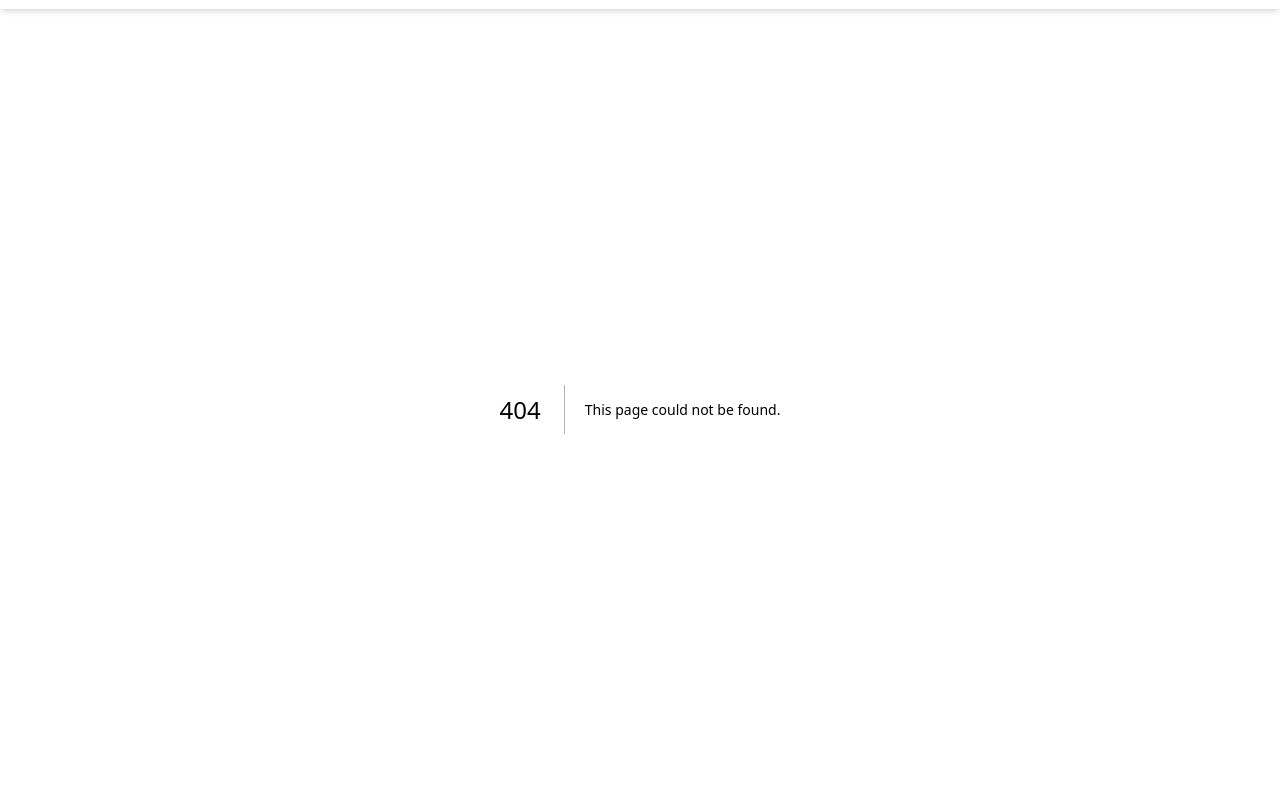
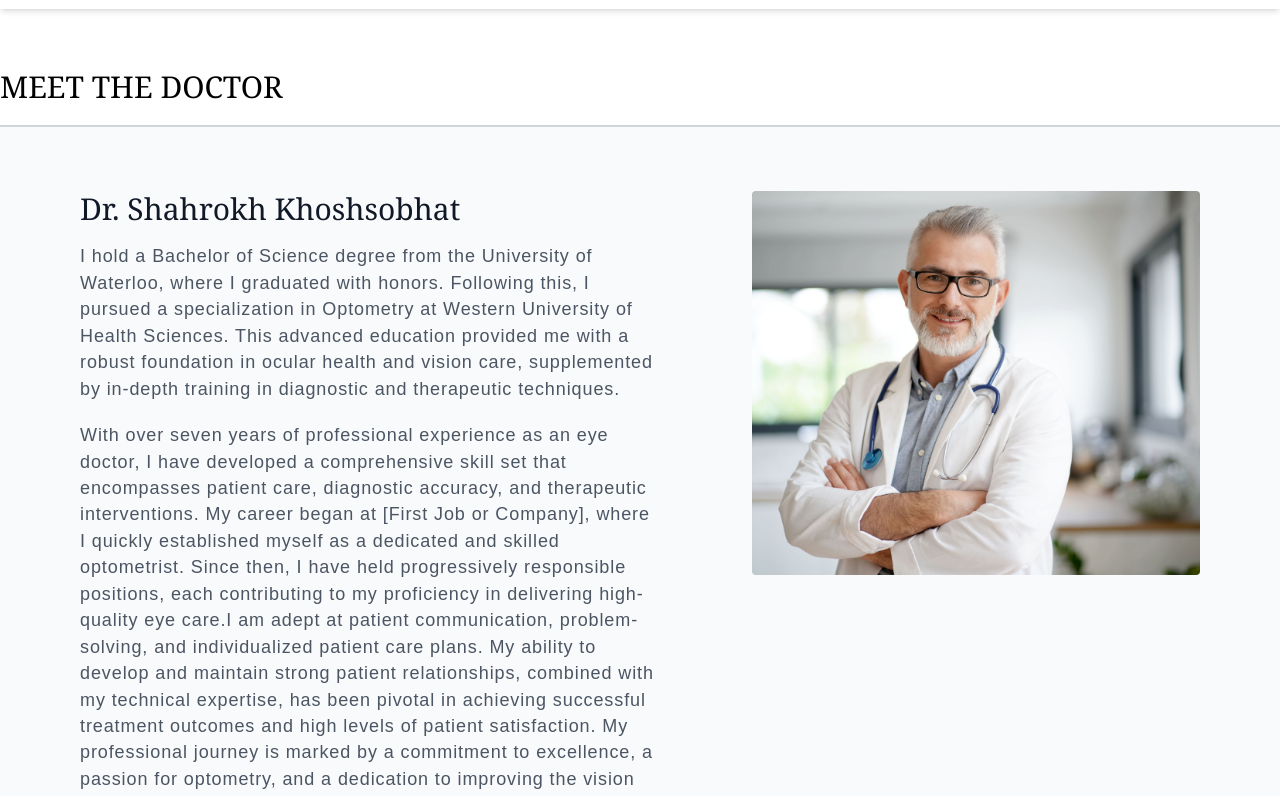
Before and after one commit to GaganjotHans/doctor-portfolio, a Next.js app: page /doctor in a window 1280 px wide. Before the commit this address had no page. Shown: the part 160-956 px from the top of the page. Built offline with nearby package versions, Linux system fonts and the light colour scheme.

Commit message:
doctor page added

```diff
--- a/components/Expectations.js
+++ b/components/Expectations.js
@@ -116,9 +116,6 @@ const Expectations = () => {
             </div>
           </div>
         </div>
-        {/* <button className="flex mx-auto mt-16 text-white bg-blue-900 border-0 py-2 px-8 focus:outline-none hover:bg-indigo-600 rounded text-lg">
-          Button
-        </button> */}
         <Link href={"/exam#book-appointment"}>
           <button className="flex mx-auto mt-16 items-center bg-blue-900 text-white border-2 border-blue-900 px-3 py-2 focus:outline-none rounded font-normal text-lg hover:bg-transparent hover:text-blue-900">
             Take The Next Step
--- a/pages/about.js
+++ b/pages/about.js
@@ -20,10 +20,11 @@ const About = () => {
                 src="/drImage.jpeg"
               />
             </div>
-
-            <button className="inline-flex items-center bg-blue-900 text-white border-2 border-blue-900 py-2 px-5 focus:outline-none  rounded my-6 font-thin text-lg hover:bg-transparent hover:text-blue-900">
-              MEET THE DOCTOR
-            </button>
+            <Link href={"/doctor"}>
+              <button className="inline-flex items-center bg-blue-900 text-white border-2 border-blue-900 py-2 px-5 focus:outline-none  rounded my-6 font-thin text-lg hover:bg-transparent hover:text-blue-900">
+                MEET THE DOCTOR
+              </button>
+            </Link>
           </div>
           <div className="sm:w-1/2 px-4">
             <div className="rounded-lg h-96 overflow-hidden">
--- a/pages/contact.js
+++ b/pages/contact.js
@@ -1,10 +1,10 @@
 import Link from "next/link";
 import React, { useState } from "react";
 import Footer from "../components/Footer";
+import Expectations from "../components/Expectations";
 import ReCAPTCHA from "react-google-recaptcha";
 import { ToastContainer, toast } from "react-toastify";
 import "react-toastify/dist/ReactToastify.css";
-import Expectations from "../components/Expectations";
 
 const Contact = () => {
   const formInitialDetails = {
--- /dev/null
+++ b/pages/doctor.js
@@ -0,0 +1,57 @@
+import React from "react";
+import Footer from "../components/Footer";
+import Expectations from "../components/Expectations";
+
+const Doctor = () => {
+  return (
+    <section className="text-gray-600 body-font">
+      <h1 className=" container mx-auto title-font font-medium text-3xl py-5 text-black font-serif mt-10 text-start border-b-2 border-y-gray-300">
+        MEET THE DOCTOR
+      </h1>
+      <div className="container mx-auto flex px-20 py-16 md:flex-row flex-col items-start bg-gray-50 mb-24">
+        <div className="lg:flex-grow md:w-3/5 lg:pr-24 md:pr-16 flex flex-col md:items-start md:text-left mb-8 md:mb-0 items-center text-center">
+          <h1 className="title-font sm:text-2xl  md:text-3xl mb-4 font-normal text-gray-900 font-serif">
+            Dr. Shahrokh Khoshsobhat
+          </h1>
+          <p className="mb-8 leading-relaxed font-style">
+            I hold a Bachelor of Science degree from the University of Waterloo,
+            where I graduated with honors. Following this, I pursued a
+            specialization in Optometry at Western University of Health
+            Sciences. This advanced education provided me with a robust
+            foundation in ocular health and vision care, supplemented by
+            in-depth training in diagnostic and therapeutic techniques.
+            <br />
+            <span className="block mt-5">
+              With over seven years of professional experience as an eye doctor,
+              I have developed a comprehensive skill set that encompasses
+              patient care, diagnostic accuracy, and therapeutic interventions.
+              My career began at [First Job or Company], where I quickly
+              established myself as a dedicated and skilled optometrist. Since
+              then, I have held progressively responsible positions, each
+              contributing to my proficiency in delivering high-quality eye
+              care.I am adept at patient communication, problem-solving, and
+              individualized patient care plans. My ability to develop and
+              maintain strong patient relationships, combined with my technical
+              expertise, has been pivotal in achieving successful treatment
+              outcomes and high levels of patient satisfaction. My professional
+              journey is marked by a commitment to excellence, a passion for
+              optometry, and a dedication to improving the vision and overall
+              eye health of my patients.
+            </span>
+          </p>
+        </div>
+        <div className="lg:max-w-lg  md:w-2/5 w-5/6">
+          <img //eslint-disable-line
+            className="object-cover object-center rounded h-96"
+            alt="hero"
+            src="/drImage.jpeg"
+          />
+        </div>
+      </div>
+      <Expectations />
+      <Footer />
+    </section>
+  );
+};
+
+export default Doctor;
```
